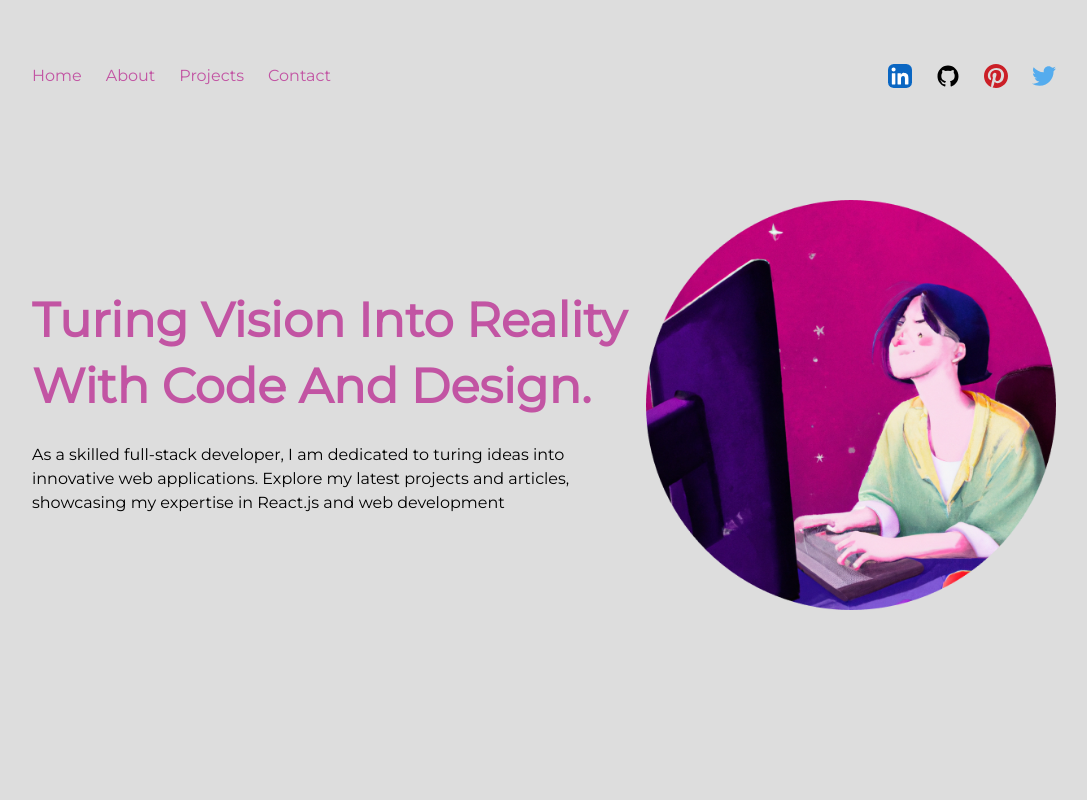
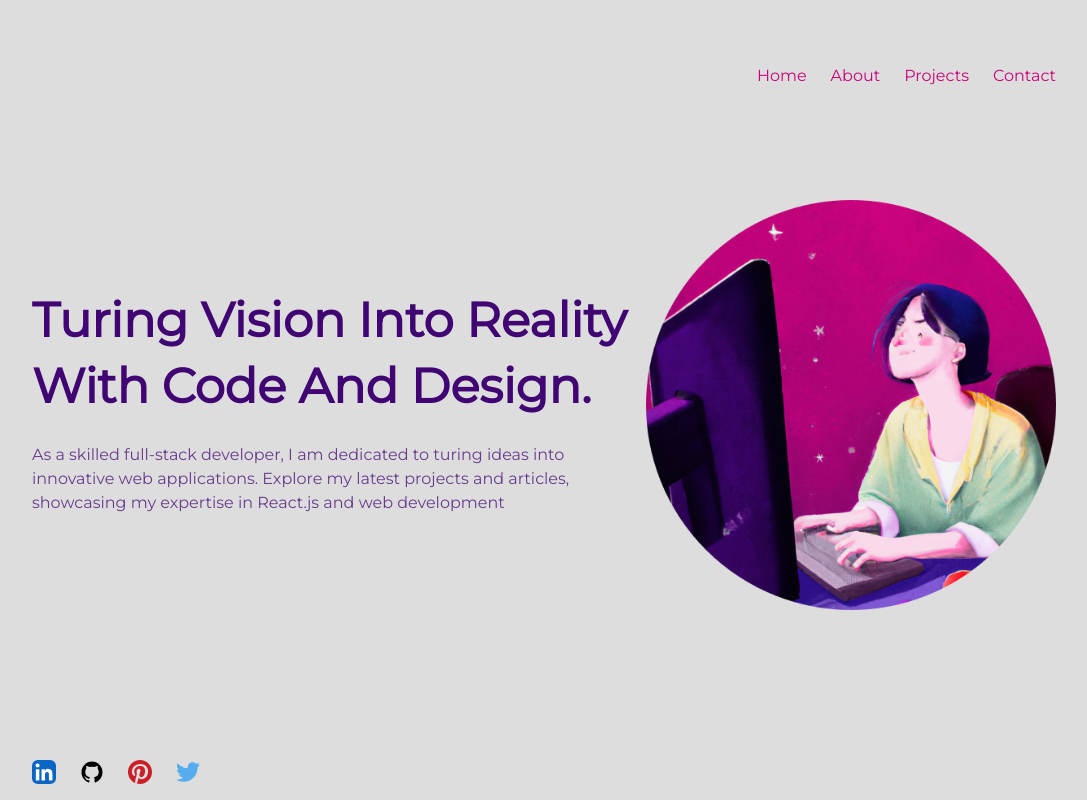
Before and after one commit to MiaTian1024/My-Portfolio, a React (Vite) app: page / in a window 1280 px wide. Shown: the whole page, without its empty margins (96-1183 px from the left). Built offline with nearby package versions, Linux system fonts and the light colour scheme.

Commit message:
styling homepage

```diff
--- a/src/App.jsx
+++ b/src/App.jsx
@@ -1,6 +1,6 @@
 import { BrowserRouter, Route, Routes} from "react-router-dom"
 
-import { Navbar } from './components'
+import { Navbar, Footer } from './components'
 import {Home, About, Contact, Projects } from './page'
 
 
@@ -19,6 +19,9 @@ const App = () => {
             <Route path="/contact" element={<Contact />} />
           </Routes>
         </main>
+        <footer>
+          <Footer />
+        </footer>
       </BrowserRouter>
 
   )
--- a/src/components/AnimatedText.jsx
+++ b/src/components/AnimatedText.jsx
@@ -31,7 +31,7 @@ const singleWord={
 const AnimatedText = ({text, className=""}) => {
   return (
     <div className='w-full mx-auto py-2 flex items-center justify-center text-center overflow-hidden'>
-      <motion.h1 className={`inline-block w-full text-secondary font-bold capitalize text-8xl ${className}`}
+      <motion.h1 className={`inline-block w-full text-blue font-bold capitalize text-8xl ${className}`}
         variants={quote}
         initial="initial"
         animate="animate"
--- /dev/null
+++ b/src/components/Footer.jsx
@@ -0,0 +1,44 @@
+import React from 'react'
+import {motion} from 'framer-motion'
+import { LinkedInIcon, TwitterIcon, GithubIcon, PinterestIcon} from './Icons'
+
+const Footer = () => {
+  return (
+    <div className='fixed w-full bottom-4'>
+        <nav className='flex items-center justify-start px-32 flex-wrap '>
+           <motion.a href="https://linkedin.com" target={"_blank"}
+             whileHover={{y:-2}}
+             whileTap={{scale:0.9}}
+             className='w-6 mr-3'
+           >
+              <LinkedInIcon />
+           </motion.a>
+           <motion.a href="https://linkedin.com" target={"_blank"}
+             whileHover={{y:-2}}
+             whileTap={{scale:0.9}}
+             className='w-6 mx-3'
+           >
+              <GithubIcon />
+           </motion.a>
+           <motion.a href="https://linkedin.com" target={"_blank"}
+             whileHover={{y:-2}}
+             whileTap={{scale:0.9}}
+             className='w-6 mx-3'
+           >
+              <PinterestIcon />
+           </motion.a>
+           <motion.a href="https://linkedin.com" target={"_blank"}
+             whileHover={{y:-2}}
+             whileTap={{scale:0.9}}
+             className='w-6 ml-3'
+           >
+              <TwitterIcon />
+           </motion.a>
+
+         </nav>
+
+    </div>
+  )
+}
+
+export default Footer
--- a/src/components/Navbar.jsx
+++ b/src/components/Navbar.jsx
@@ -4,7 +4,7 @@ import {motion} from 'framer-motion'
 
 import { navLinks } from '../constants'
 import { logo, menu, close } from '../assets'
-import { LinkedInIcon, TwitterIcon, GithubIcon, PinterestIcon} from './Icons'
+
 
 const Navbar = () => {
 
@@ -13,17 +13,30 @@ const Navbar = () => {
 
 
   return (
-    <div className= "w-full sm:px-32 px-16 py-8 mt-8 font-medium flex items-center justify-between" >
+    <div className= "w-full sm:px-32 px-16 py-8 mt-8 font-medium flex items-center justify-end" >
+      {/* <nav>
+            <Link
+              to='/'
+              className='flex items-center justify-center '
+              onClick={() => {
+                setActive('')
+                window.scrollTo(0, 0)
+              }}
+            >
+              <img src={logo} alt="logo" className='w-10 h-10 object-contain' />
+            </Link>
+      </nav> */}
+
       <nav>
          <ul className='list-none hidden sm:flex flex-row gap-6'>
            {navLinks.map((link) => (
             <li
               key={link.id}
-              className={`${active === link.title ? "text-dark" : "text-secondary"} relative group
-                hover:text-dark font-medium cursor-pointer`}
+              className={`${active === link.title ? "text-blue" : "text-pink"} relative group
+                hover:text-blue font-medium cursor-pointer`}
                 onClick={() => setActive(link.title)}
             >
-              <span className={`h-[1px] inline-block bg-dark absolute left-0 -bottom-0.5
+              <span className={`h-[1px] inline-block bg-blue absolute left-0 -bottom-0.5
                     group-hover:w-full transition-[width] ease duration-300
                     ${active === link.title ? "w-full" : "w-0" }`}
               >&nbsp;</span>
@@ -32,53 +45,7 @@ const Navbar = () => {
 
            ))}
          </ul>
-         </nav>
-
-         {/* <nav className='absolute left-[50%] mt-2 top-2 translate-x-[-50%]'>
-            <Link
-              to='/'
-              className='flex items-center justify-center '
-              onClick={() => {
-                setActive('')
-                window.scrollTo(0, 0)
-              }}
-            >
-              <img src={logo} alt="logo" className='w-14 h-14 object-contain' />
-            </Link>
-         </nav> */}
-
-
-         <nav className='flex items-center justify-center flex-wrap '>
-           <motion.a href="https://linkedin.com" target={"_blank"}
-             whileHover={{y:-2}}
-             whileTap={{scale:0.9}}
-             className='w-6 mr-3'
-           >
-              <LinkedInIcon />
-           </motion.a>
-           <motion.a href="https://linkedin.com" target={"_blank"}
-             whileHover={{y:-2}}
-             whileTap={{scale:0.9}}
-             className='w-6 mx-3'
-           >
-              <GithubIcon />
-           </motion.a>
-           <motion.a href="https://linkedin.com" target={"_blank"}
-             whileHover={{y:-2}}
-             whileTap={{scale:0.9}}
-             className='w-6 mx-3'
-           >
-              <PinterestIcon />
-           </motion.a>
-           <motion.a href="https://linkedin.com" target={"_blank"}
-             whileHover={{y:-2}}
-             whileTap={{scale:0.9}}
-             className='w-6 ml-3'
-           >
-              <TwitterIcon />
-           </motion.a>
-
-         </nav>
+      </nav>
 
 
          <div className='sm:hidden flex flex-1 justify-end items-center'>
--- a/src/components/index.js
+++ b/src/components/index.js
@@ -3,6 +3,7 @@ import Loader from './Loader';
 import StarCanvas from './StarCanvas';
 import AnimatedText from './AnimatedText';
 import SphereCanvas from './Sphere';
+import Footer from './Footer';
 
 export {
     Navbar,
@@ -10,4 +11,5 @@ export {
     StarCanvas,
     AnimatedText,
     SphereCanvas,
+    Footer,
 }
--- a/src/page/Home.jsx
+++ b/src/page/Home.jsx
@@ -11,10 +11,10 @@ const Home = () => {
         <div className='sm:w-3/5 w-full flex flex-col items-center self-center'>
           <AnimatedText
             text="Turing Vision Into Reality With Code And Design."
-            className='!text-5xl !text-left !leading-snug'
+            className='!text-5xl !text-3xl !text-left !leading-snug'
           />
 
-          <p className='my-4 text-base font-medium'>
+          <p className='my-4 text-blue/75 font-medium'>
             As a skilled full-stack developer, I am dedicated to turing ideas into innovative web applications.
             Explore my latest projects and articles, showcasing my expertise in React.js and web development
           </p>
--- a/tailwind.config.js
+++ b/tailwind.config.js
@@ -13,7 +13,9 @@ module.exports = {
         "white-100": "#f3f3f3",
         dark: "#1b1b1b",
         light: "#f5f5f5",
-        pink: "#B63E96",
+        pink: "#cb017c",
+        blue:"#400572",
+        darkBlue:"#230341",
         pinkDark: "#58E6D9",
       },
       boxShadow: {
```
Also changed, not shown: src/App.css (added, +28 -0 lines).
